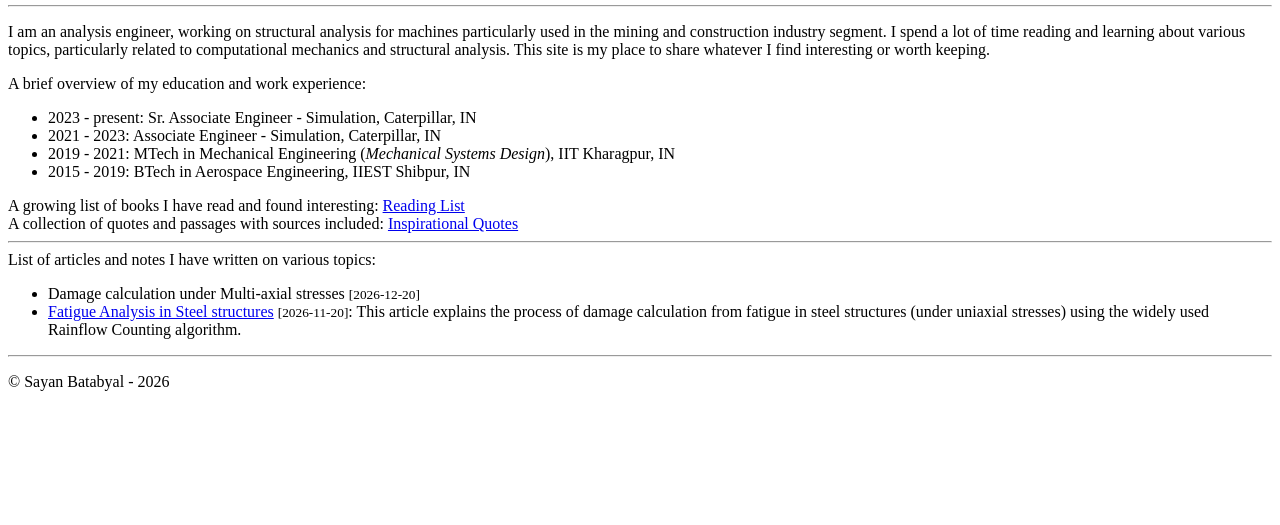
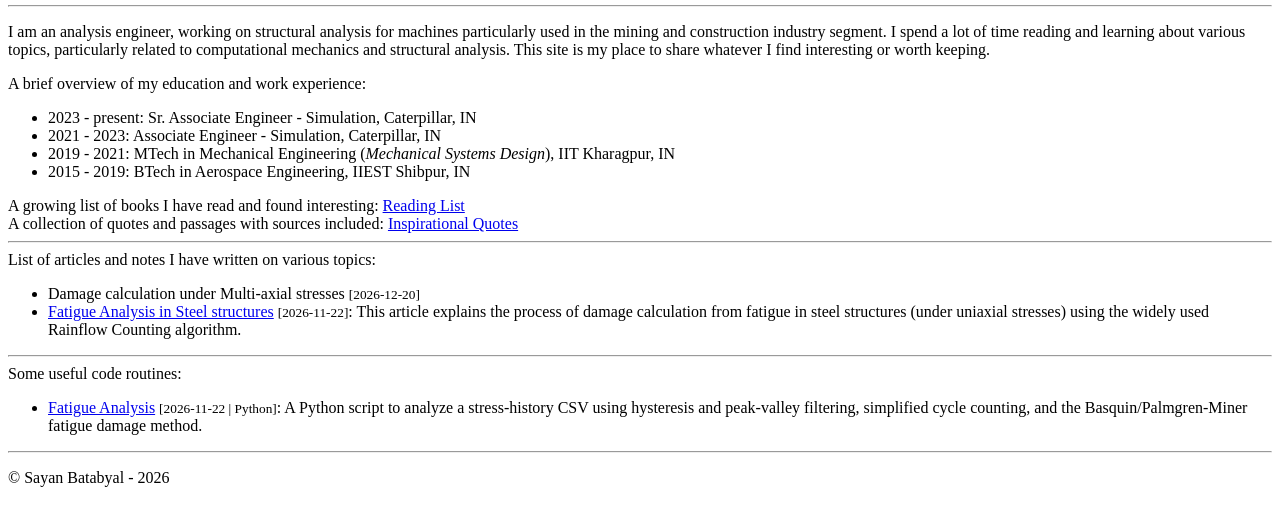
Before and after one commit to SayanBatabyal/sayanbatabyal.github.io, a plain HTML site: page index.html in a window 1280 px wide. Shown: the part 201-726 px from the top of the page. Drawn offline with Linux system fonts and the light colour scheme.

Commit message:
Updated index for scripts

```diff
--- a/index.html
+++ b/index.html
@@ -45,14 +45,20 @@
   List of articles and notes I have written on various topics:
   <ul>
     <li>Damage calculation under Multi-axial stresses <small>[2026-12-20]</small></li>
-    <li><a href="articles/fatigue_analysis.html">Fatigue Analysis in Steel structures</a> <small>[2026-11-20]</small>:
+    <li><a href="articles/fatigue_analysis.html">Fatigue Analysis in Steel structures</a> <small>[2026-11-22]</small>:
       This article explains the process of damage calculation from fatigue in steel structures (under uniaxial stresses)
       using the widely used Rainflow Counting algorithm.
     </li>
   </ul>
 
-  <!-- <hr>
-  Some of the code routines that I have written over the years: -->
+  <hr>
+  Some useful code routines:
+  <ul>
+    <li><a href="scripts/fatigue_analysis.py" target="_blank">Fatigue Analysis</a> <small>[2026-11-22 | Python]</small>:
+      A Python script to analyze a stress-history CSV using hysteresis and peak-valley filtering, simplified cycle counting,
+      and the Basquin/Palmgren-Miner fatigue damage method.
+    </li>
+  </ul>
 
   <hr>
   <p>&copy; Sayan Batabyal - 2026</p>
```
